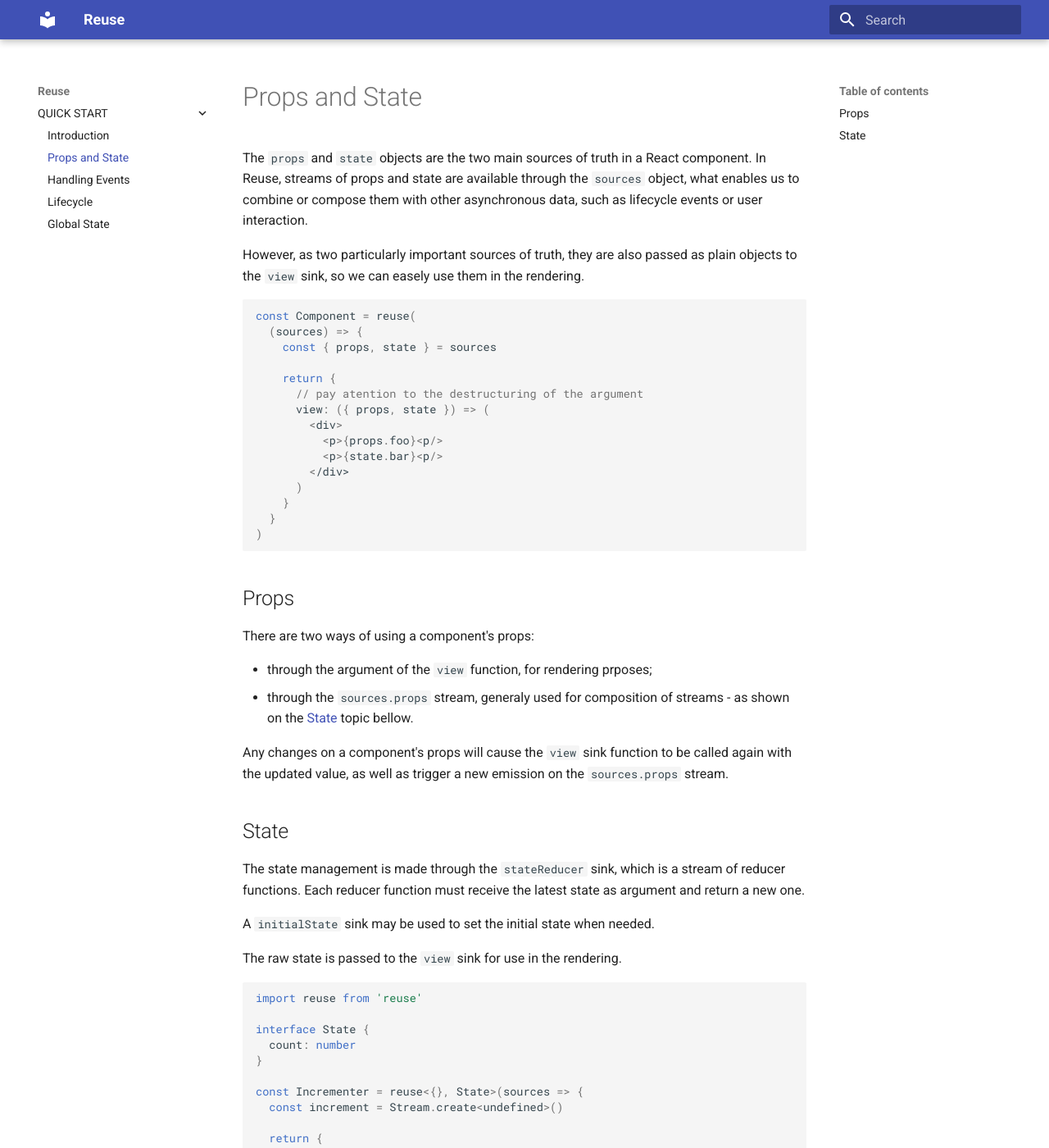
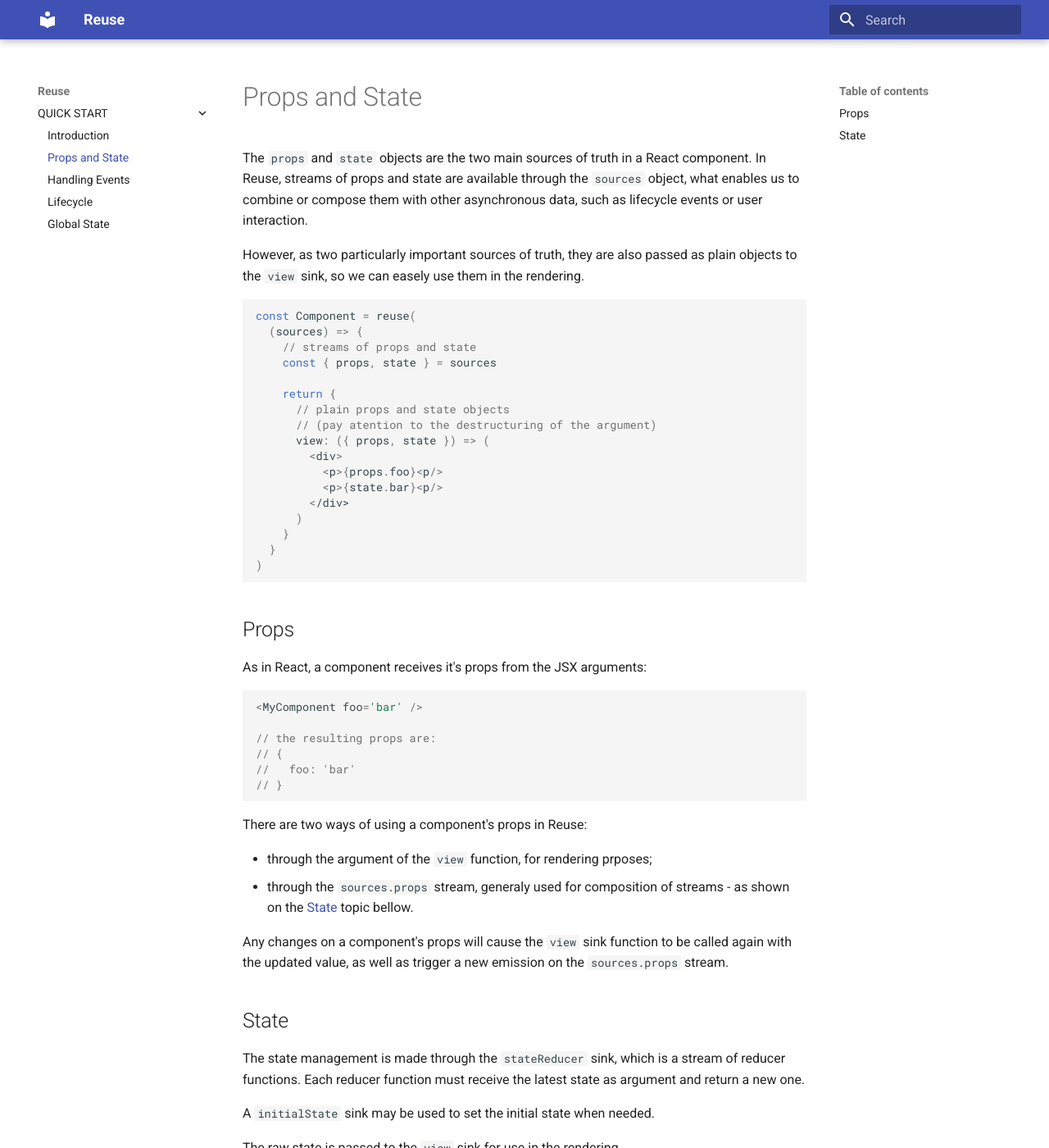
Before and after one commit to italonascimento/lemni, an MkDocs documentation site: the page built from docs/docs/quick-start/props-and-state.md, in a window 1280 px wide and 1400 px high. Shown: the whole window at 82% size. Built offline with MkDocs 1.6.1 and Material for MkDocs 9.7.7, drawn with Linux system fonts in a browser that asks for light colours; old or Windows-style settings are respelled for this version of MkDocs.

Commit message:
docs: add props exemple

````diff
--- a/docs/docs/quick-start/props-and-state.md
+++ b/docs/docs/quick-start/props-and-state.md
@@ -7,10 +7,12 @@
 ```typescript
 const Component = reuse(
   (sources) => {
+    // streams of props and state
     const { props, state } = sources
 
     return {
-      // pay atention to the destructuring of the argument
+      // plain props and state objects
+      // (pay atention to the destructuring of the argument)
       view: ({ props, state }) => (
         <div>
           <p>{props.foo}<p/>
@@ -24,7 +26,18 @@
 
 ## Props
 
-There are two ways of using a component's props:
+As in React, a component receives it's props from the JSX arguments:
+
+```typescript
+<MyComponent foo='bar' />
+
+// the resulting props are:
+// {
+//   foo: 'bar'
+// }
+```
+
+There are two ways of using a component's props in Reuse:
 
 * through the argument of the `view` function, for rendering prposes;
 * through the `sources.props` stream, generaly used for composition of streams - as shown on the [State](#state) topic bellow.
````
